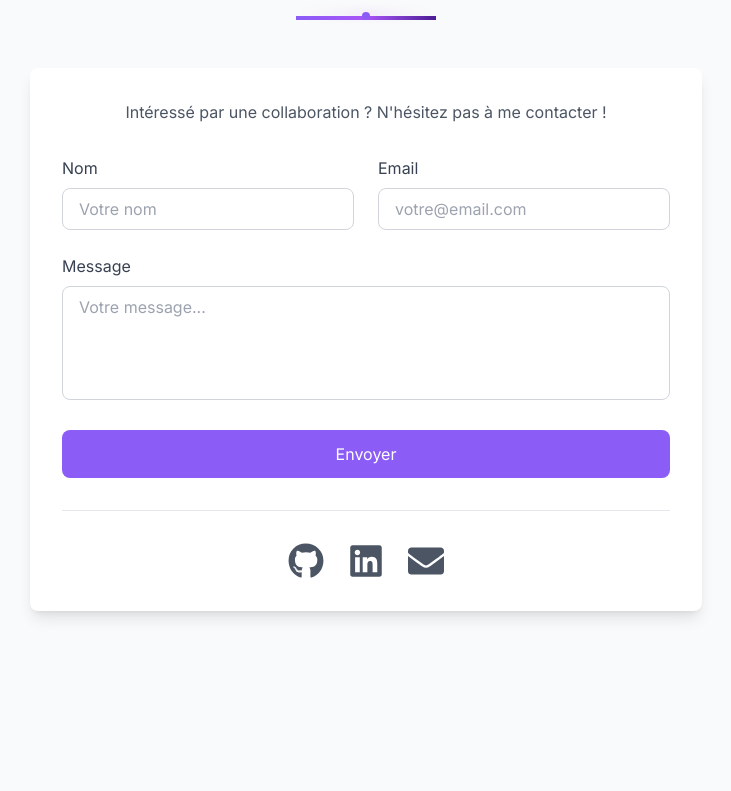
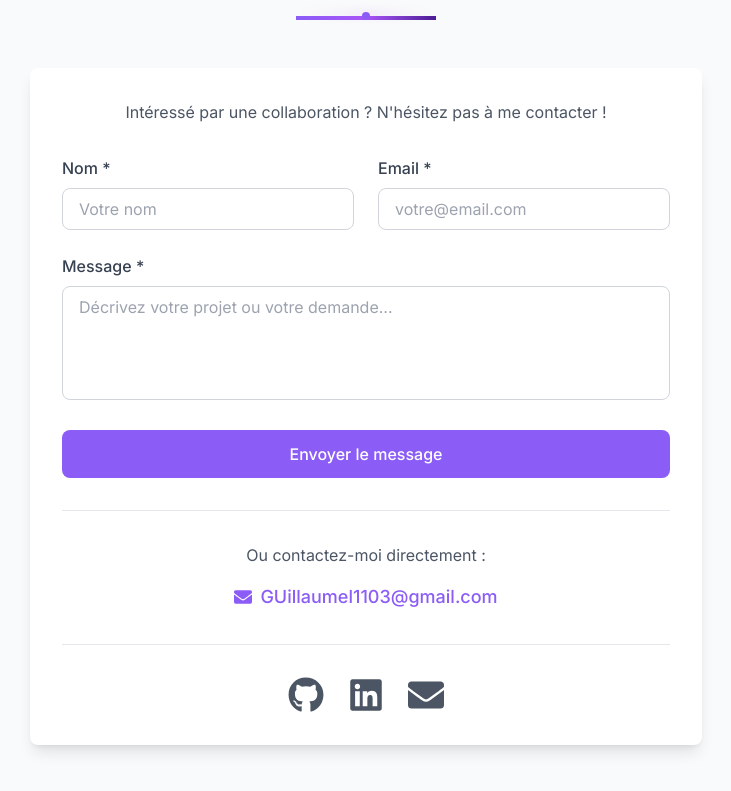
Before and after one commit to guiguil03/Portfolio, a React (Vite) app: page / in a window 1280 px wide. Shown: the part 3295-4086 px from the top of the page, without its empty margins (274-1005 px from the left). Before the commit the page ends 3986 px from the top, so only its background shows below. Built offline with nearby package versions, Linux system fonts and the light colour scheme; the HTML template or start-up script is replaced by a standard one.

Commit message:
Email Ok

```diff
--- a/package.json
+++ b/package.json
@@ -13,6 +13,7 @@
     "prisma:seed": "node prisma/seed.js"
   },
   "dependencies": {
+    "@emailjs/browser": "^4.4.1",
     "@prisma/client": "^5.10.0",
     "framer-motion": "^12.0.6",
     "react": "^18.2.0",
--- a/src/components/Portfolio.tsx
+++ b/src/components/Portfolio.tsx
@@ -1,6 +1,8 @@
 import React, { useState } from 'react';
 import { motion } from 'framer-motion';
 import { FaGithub, FaLinkedin, FaEnvelope } from 'react-icons/fa';
+import emailjs from '@emailjs/browser';
+import { EMAIL_CONFIG } from '../config/email';
 import portfolioData from '../data/portfolio-data.json';
 import SectionTitle from './SectionTitle';
 import SkillsGrid from './SkillsGrid';
@@ -11,40 +13,57 @@ import { iconMap } from '../config/icons';
 
 const Portfolio: React.FC = () => {
   const [data] = useState<PortfolioData>(portfolioData as PortfolioData);
+  const [formData, setFormData] = useState({
+    name: '',
+    email: '',
+    message: ''
+  });
   const [isSubmitting, setIsSubmitting] = useState(false);
   const [submitMessage, setSubmitMessage] = useState('');
+
+  const handleInputChange = (e: React.ChangeEvent<HTMLInputElement | HTMLTextAreaElement>) => {
+    const { name, value } = e.target;
+    setFormData(prev => ({
+      ...prev,
+      [name]: value
+    }));
+  };
 
   const handleSubmit = async (e: React.FormEvent<HTMLFormElement>) => {
     e.preventDefault();
     setIsSubmitting(true);
-
-    const form = e.currentTarget;
-    const formData = new FormData(form);
+    setSubmitMessage('');
 
     try {
-      const response = await fetch('/', {
-        method: 'POST',
-        headers: { 'Content-Type': 'application/x-www-form-urlencoded' },
-        body: new URLSearchParams({
-          'form-name': 'contact',
-          'name': formData.get('name') as string,
-          'email': formData.get('email') as string,
-          'message': formData.get('message') as string,
-        }).toString(),
-      });
+      // Paramètres pour EmailJS
+      const templateParams = {
+        from_name: formData.name,
+        from_email: formData.email,
+        message: formData.message,
+        to_email: EMAIL_CONFIG.TO_EMAIL
+      };
 
-      if (response.ok) {
-        setSubmitMessage('Message envoyé avec succès ! Je vous répondrai rapidement.');
-        form.reset();
+      // Envoi de l'email via EmailJS
+      const result = await emailjs.send(
+        EMAIL_CONFIG.SERVICE_ID,
+        EMAIL_CONFIG.TEMPLATE_ID,
+        templateParams,
+        EMAIL_CONFIG.PUBLIC_KEY
+      );
+
+      if (result.status === 200) {
+        setSubmitMessage('✅ Message envoyé avec succès ! Je vous répondrai rapidement.');
+        setFormData({ name: '', email: '', message: '' });
       } else {
-        setSubmitMessage('Erreur lors de l\'envoi. Veuillez réessayer.');
+        setSubmitMessage('❌ Erreur lors de l\'envoi. Veuillez réessayer.');
       }
     } catch (error) {
-      setSubmitMessage('Erreur lors de l\'envoi. Veuillez réessayer.');
+      console.error('EmailJS Error:', error);
+      setSubmitMessage('❌ Erreur lors de l\'envoi. Veuillez réessayer ou me contacter directement.');
     }
 
     setIsSubmitting(false);
-    setTimeout(() => setSubmitMessage(''), 5000);
+    setTimeout(() => setSubmitMessage(''), 6000);
   };
 
   const skills = data.skills.map((skill: any) => {
@@ -104,38 +123,36 @@ const Portfolio: React.FC = () => {
               </p>
 
               {submitMessage && (
-                <div className={`mb-6 p-4 rounded-lg text-center ${
-                  submitMessage.includes('succès') ? 'bg-green-100 text-green-700' : 'bg-red-100 text-red-700'
-                }`}>
+                <motion.div
+                  initial={{ opacity: 0, y: -10 }}
+                  animate={{ opacity: 1, y: 0 }}
+                  className={`mb-6 p-4 rounded-lg text-center ${
+                    submitMessage.includes('✅')
+                      ? 'bg-green-100 text-green-700 border border-green-200'
+                      : 'bg-red-100 text-red-700 border border-red-200'
+                  }`}
+                >
                   {submitMessage}
-                </div>
+                </motion.div>
               )}
 
-              <form
-                name="contact"
-                method="POST"
-                data-netlify="true"
-                data-netlify-honeypot="bot-field"
-                onSubmit={handleSubmit}
-                className="space-y-6"
-              >
-                {/* Champ caché pour Netlify */}
-                <input type="hidden" name="form-name" value="contact" />
-                <input type="hidden" name="bot-field" />
-
+              <form onSubmit={handleSubmit} className="space-y-6">
                 <div className="grid grid-cols-1 md:grid-cols-2 gap-6">
                   <motion.div
                     initial={{ opacity: 0, x: -20 }}
                     whileInView={{ opacity: 1, x: 0 }}
                     viewport={{ once: true }}
                   >
-                    <label htmlFor="name" className="block text-gray-700 mb-2">Nom</label>
+                    <label htmlFor="name" className="block text-gray-700 mb-2 font-medium">Nom *</label>
                     <input
                       type="text"
                       id="name"
                       name="name"
+                      value={formData.name}
+                      onChange={handleInputChange}
                       required
-                      className="w-full px-4 py-2 border border-gray-300 rounded-lg focus:ring-2 focus:ring-primary focus:border-transparent transition-colors"
+                      disabled={isSubmitting}
+                      className="w-full px-4 py-2 border border-gray-300 rounded-lg focus:ring-2 focus:ring-primary focus:border-transparent transition-colors disabled:bg-gray-100"
                       placeholder="Votre nom"
                     />
                   </motion.div>
@@ -144,13 +161,16 @@ const Portfolio: React.FC = () => {
                     whileInView={{ opacity: 1, x: 0 }}
                     viewport={{ once: true }}
                   >
-                    <label htmlFor="email" className="block text-gray-700 mb-2">Email</label>
+                    <label htmlFor="email" className="block text-gray-700 mb-2 font-medium">Email *</label>
                     <input
                       type="email"
                       id="email"
                       name="email"
+                      value={formData.email}
+                      onChange={handleInputChange}
                       required
-                      className="w-full px-4 py-2 border border-gray-300 rounded-lg focus:ring-2 focus:ring-primary focus:border-transparent transition-colors"
+                      disabled={isSubmitting}
+                      className="w-full px-4 py-2 border border-gray-300 rounded-lg focus:ring-2 focus:ring-primary focus:border-transparent transition-colors disabled:bg-gray-100"
                       placeholder="votre@email.com"
                     />
                   </motion.div>
@@ -160,30 +180,59 @@ const Portfolio: React.FC = () => {
                   whileInView={{ opacity: 1, y: 0 }}
                   viewport={{ once: true }}
                 >
-                  <label htmlFor="message" className="block text-gray-700 mb-2">Message</label>
+                  <label htmlFor="message" className="block text-gray-700 mb-2 font-medium">Message *</label>
                   <textarea
                     id="message"
                     name="message"
+                    value={formData.message}
+                    onChange={handleInputChange}
                     required
+                    disabled={isSubmitting}
                     rows={4}
-                    className="w-full px-4 py-2 border border-gray-300 rounded-lg focus:ring-2 focus:ring-primary focus:border-transparent transition-colors resize-none"
-                    placeholder="Votre message..."
+                    className="w-full px-4 py-2 border border-gray-300 rounded-lg focus:ring-2 focus:ring-primary focus:border-transparent transition-colors resize-none disabled:bg-gray-100"
+                    placeholder="Décrivez votre projet ou votre demande..."
                   />
                 </motion.div>
                 <motion.button
                   type="submit"
                   disabled={isSubmitting}
-                  className={`w-full py-3 rounded-lg transition-colors ${
+                  className={`w-full py-3 rounded-lg transition-all duration-200 font-medium ${
                     isSubmitting
-                      ? 'bg-gray-400 cursor-not-allowed'
-                      : 'bg-primary text-white hover:bg-secondary'
+                      ? 'bg-gray-400 cursor-not-allowed text-white'
+                      : 'bg-primary text-white hover:bg-secondary hover:shadow-lg'
                   }`}
-                  whileHover={{ scale: isSubmitting ? 1 : 1.02 }}
-                  whileTap={{ scale: isSubmitting ? 1 : 0.98 }}
+                  whileHover={!isSubmitting ? { scale: 1.02 } : {}}
+                  whileTap={!isSubmitting ? { scale: 0.98 } : {}}
                 >
-                  {isSubmitting ? 'Envoi en cours...' : 'Envoyer'}
+                  {isSubmitting ? (
+                    <span className="flex items-center justify-center">
+                      <svg className="animate-spin -ml-1 mr-3 h-5 w-5 text-white" xmlns="http://www.w3.org/2000/svg" fill="none" viewBox="0 0 24 24">
+                        <circle className="opacity-25" cx="12" cy="12" r="10" stroke="currentColor" strokeWidth="4"></circle>
+                        <path className="opacity-75" fill="currentColor" d="M4 12a8 8 0 018-8V0C5.373 0 0 5.373 0 12h4zm2 5.291A7.962 7.962 0 014 12H0c0 3.042 1.135 5.824 3 7.938l3-2.647z"></path>
+                      </svg>
+                      Envoi en cours...
+                    </span>
+                  ) : (
+                    'Envoyer le message'
+                  )}
                 </motion.button>
               </form>
+
+              <div className="mt-8 pt-8 border-t">
+                <p className="text-center text-gray-600 mb-4">
+                  Ou contactez-moi directement :
+                </p>
+                <div className="text-center">
+                  <a
+                    href="mailto:GUillaumel1103@gmail.com"
+                    className="inline-flex items-center text-primary hover:text-secondary transition-colors text-lg font-medium"
+                  >
+                    <FaEnvelope className="mr-2" />
+                    GUillaumel1103@gmail.com
+                  </a>
+                </div>
+              </div>
+
               <div className="mt-8 pt-8 border-t flex justify-center space-x-6">
                 <motion.a
                   href="https://github.com/guiguil03"
@@ -200,7 +249,7 @@ const Portfolio: React.FC = () => {
                   <FaLinkedin />
                 </motion.a>
                 <motion.a
-                  href="mailto:guillaumel1103@gmail.com"
+                  href="mailto:GUillaumel1103@gmail.com"
                   className="text-4xl text-gray-600 hover:text-primary transition-colors"
                   whileHover={{ scale: 1.1, rotate: 5 }}
                 >
--- /dev/null
+++ b/src/config/email.ts
@@ -0,0 +1,15 @@
+// Configuration EmailJS
+export const EMAIL_CONFIG = {
+  SERVICE_ID: 'service_l9fyqof',
+  TEMPLATE_ID: 'template_j5zlu5g',
+  PUBLIC_KEY: 'gvSerVoB9ElFTT6TH', // À remplacer par votre clé publique EmailJS
+  TO_EMAIL: 'guillaumel1103@gmail.com'
+};
+
+// Instructions de configuration EmailJS :
+// 1. Aller sur https://dashboard.emailjs.com/admin/templates
+// 2. Vérifier le nom exact de votre template ou créer "template_contact_portfolio"
+// 3. Remplacer TEMPLATE_ID ci-dessus par votre vrai Template ID
+// 4. Le template doit contenir les variables : {{from_name}}, {{from_email}}, {{message}}
+// 5. Récupérer votre Public Key dans Account > API Keys
+// 6. Remplacer YOUR_PUBLIC_KEY_HERE par votre vraie clé
```
Also changed, not shown: 2 other files (tests, documents, lock files or other folders).
